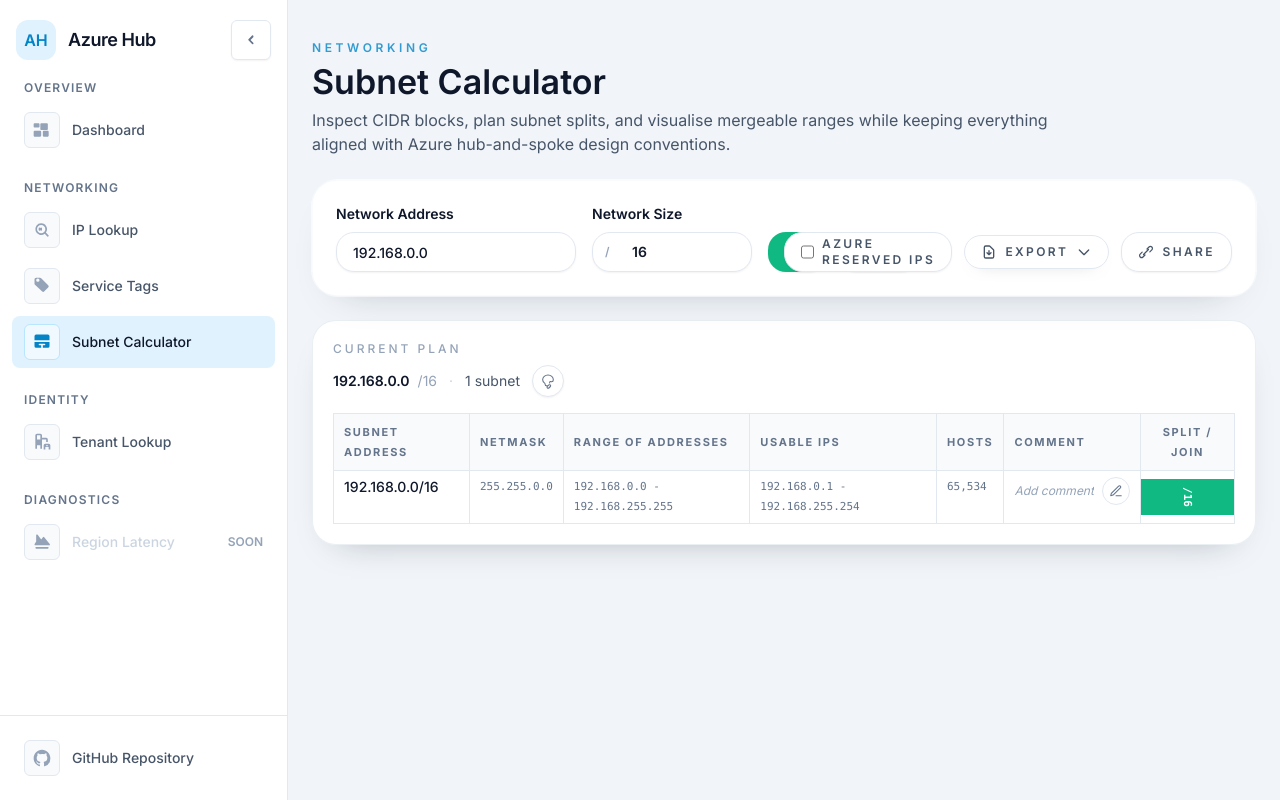
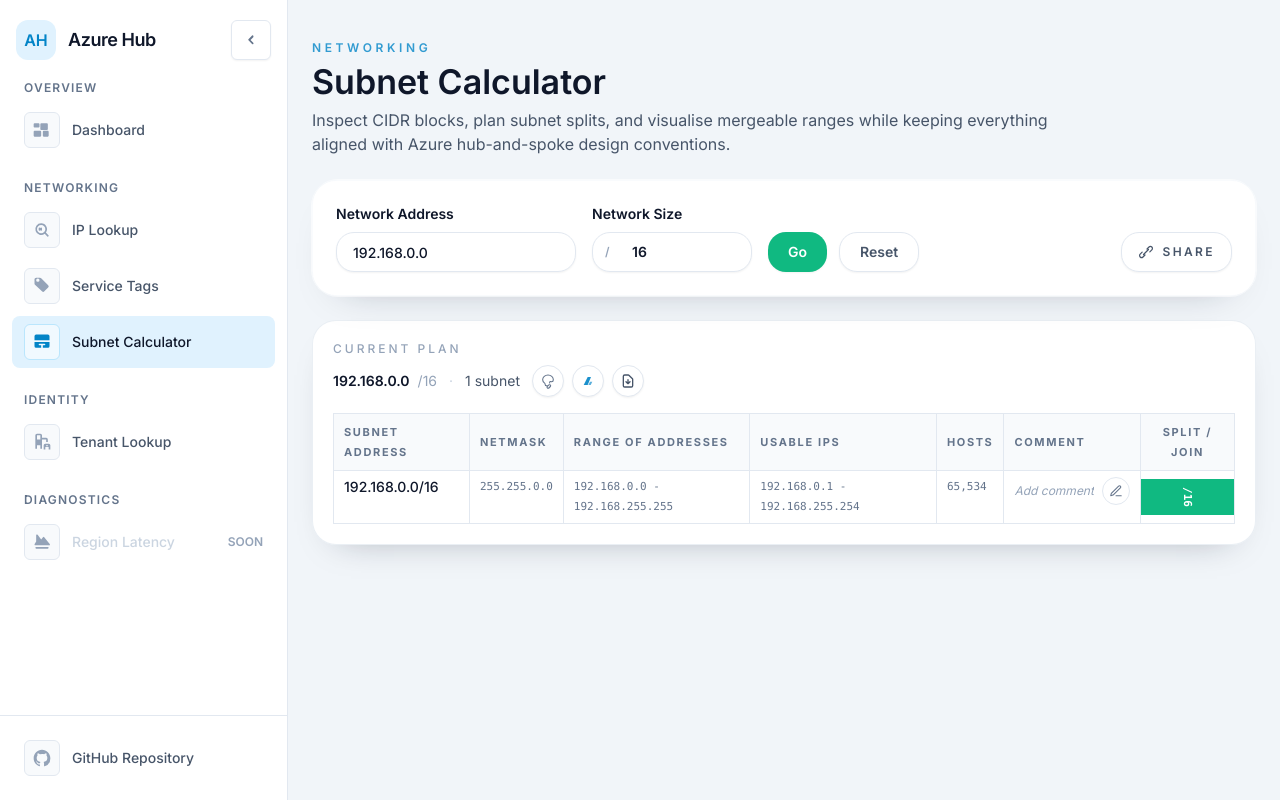
Before and after one commit to endgor/azure-ip-lookup, a Next.js app: page /tools/subnet-calculator in a window 1280 px wide. Built offline with nearby package versions, Linux system fonts and the light colour scheme.

Commit message:
Reposition subnet toolbar controls

```diff
--- a/src/components/SubnetExportButton.tsx
+++ b/src/components/SubnetExportButton.tsx
@@ -9,6 +9,7 @@
   rowColors: Record<string, string>;
   rowComments: Record<string, string>;
   disabled?: boolean;
+  variant?: 'default' | 'icon';
 }
 
 export default function SubnetExportButton({
@@ -18,7 +19,8 @@
   basePrefix,
   rowColors,
   rowComments,
-  disabled = false
+  disabled = false,
+  variant = 'default'
 }: SubnetExportButtonProps) {
   const [isOpen, setIsOpen] = useState(false);
   const [isExporting, setIsExporting] = useState(false);
@@ -71,26 +73,44 @@
   };
 
   if (disabled || leaves.length === 0) {
-    return null;
+   return null;
   }
+
+  const isIconVariant = variant === 'icon';
+  const triggerClasses = isIconVariant
+    ? `inline-flex h-8 w-8 items-center justify-center rounded-full border ${
+        isOpen ? 'border-sky-300 text-sky-600' : 'border-slate-200 text-slate-600 hover:border-sky-200'
+      } bg-white shadow-sm transition focus:outline-none focus:ring-2 focus:ring-sky-200 disabled:cursor-not-allowed disabled:opacity-60`
+    : 'inline-flex items-center justify-center gap-2 rounded-[18px] border border-slate-200 bg-white px-4 py-2 text-xs font-semibold uppercase tracking-[0.2em] text-slate-600 shadow-[0_6px_18px_-15px_rgba(15,23,42,0.55)] transition hover:border-sky-200 hover:text-sky-700 focus:outline-none focus:ring-2 focus:ring-sky-200 focus:ring-offset-2 focus:ring-offset-white disabled:cursor-not-allowed disabled:opacity-70';
 
   return (
     <div className="relative inline-block text-left" ref={dropdownRef}>
       <button
         type="button"
-        className="inline-flex items-center justify-center gap-2 rounded-[18px] border border-slate-200 bg-white px-4 py-2 text-xs font-semibold uppercase tracking-[0.2em] text-slate-600 shadow-[0_6px_18px_-15px_rgba(15,23,42,0.55)] transition hover:border-sky-200 hover:text-sky-700 focus:outline-none focus:ring-2 focus:ring-sky-200 focus:ring-offset-2 focus:ring-offset-white disabled:cursor-not-allowed disabled:opacity-70"
+        className={triggerClasses}
         onClick={() => setIsOpen((current) => !current)}
         aria-expanded={isOpen}
         aria-haspopup="true"
         disabled={isExporting}
+        title={isIconVariant ? 'Export subnet plan' : undefined}
       >
-        <svg className="h-4 w-4" fill="none" stroke="currentColor" viewBox="0 0 24 24" aria-hidden>
+        <svg
+          className={isIconVariant ? 'h-4 w-4' : 'h-4 w-4'}
+          fill="none"
+          stroke="currentColor"
+          viewBox="0 0 24 24"
+          aria-hidden
+        >
           <path strokeLinecap="round" strokeLinejoin="round" strokeWidth={2} d="M12 10v6m0 0l-3-3m3 3l3-3m2 8H7a2 2 0 01-2-2V5a2 2 0 012-2h5.586a1 1 0 01.707.293l5.414 5.414a1 1 0 01.293.707V19a2 2 0 01-2 2z" />
         </svg>
-        Export
-        <svg className="h-4 w-4 transition-transform" fill="none" stroke="currentColor" viewBox="0 0 24 24" aria-hidden>
-          <path strokeLinecap="round" strokeLinejoin="round" strokeWidth={2} d={isOpen ? 'M5 15l7-7 7 7' : 'M19 9l-7 7-7-7'} />
-        </svg>
+        {!isIconVariant && (
+          <>
+            Export
+            <svg className="h-4 w-4 transition-transform" fill="none" stroke="currentColor" viewBox="0 0 24 24" aria-hidden>
+              <path strokeLinecap="round" strokeLinejoin="round" strokeWidth={2} d={isOpen ? 'M5 15l7-7 7 7' : 'M19 9l-7 7-7-7'} />
+            </svg>
+          </>
+        )}
       </button>
 
       {isOpen && (
--- a/src/pages/tools/subnet-calculator.tsx
+++ b/src/pages/tools/subnet-calculator.tsx
@@ -94,6 +94,8 @@
   const shareTimerRef = useRef<NodeJS.Timeout | null>(null);
   const [isGeneratingShare, setIsGeneratingShare] = useState(false);
   const [shareStatus, setShareStatus] = useState<'idle' | 'copied' | 'error'>('idle');
+  const [isAzureMenuOpen, setIsAzureMenuOpen] = useState(false);
+  const azureMenuRef = useRef<HTMLDivElement | null>(null);
 
   const leaves = useMemo(() => collectLeaves(state.tree, state.rootId), [state.tree, state.rootId]);
   const maxDepth = useMemo(() => leaves.reduce((maximum, leaf) => Math.max(maximum, leaf.depth), 0), [leaves]);
@@ -119,6 +121,26 @@
       }
     };
   }, []);
+
+  useEffect(() => {
+    if (!isAzureMenuOpen) {
+      return;
+    }
+
+    function handleClick(event: MouseEvent) {
+      if (!azureMenuRef.current) {
+        return;
+      }
+      if (!azureMenuRef.current.contains(event.target as Node)) {
+        setIsAzureMenuOpen(false);
+      }
+    }
+
+    document.addEventListener('mousedown', handleClick);
+    return () => {
+      document.removeEventListener('mousedown', handleClick);
+    };
+  }, [isAzureMenuOpen]);
 
   useEffect(() => {
     if (!router.isReady || hasRestoredShare) {
@@ -597,23 +619,6 @@
             </div>
 
             <div className="flex items-center gap-3 sm:col-start-4 sm:justify-self-end">
-              <label className="inline-flex h-10 items-center gap-2 rounded-[18px] border border-slate-200 bg-white px-4 text-xs font-semibold uppercase tracking-[0.2em] text-slate-600 shadow-sm transition hover:border-slate-300 focus-within:border-sky-300 focus-within:ring-2 focus-within:ring-sky-200">
-                <input
-                  type="checkbox"
-                  checked={useAzureReservations}
-                  onChange={(event) => setUseAzureReservations(event.target.checked)}
-                  className="h-4 w-4 rounded border-slate-300 text-sky-600 focus:ring-sky-500"
-                />
-                <span>Azure Reserved IPs</span>
-              </label>
-              <SubnetExportButton
-                leaves={leaves}
-                useAzureReservations={useAzureReservations}
-                baseNetwork={state.baseNetwork}
-                basePrefix={state.basePrefix}
-                rowColors={rowColors}
-                rowComments={rowComments}
-              />
               <button
                 type="button"
                 onClick={handleShare}
@@ -655,6 +660,7 @@
                 </div>
 
                 <div className="flex flex-wrap items-center gap-2">
+                  <div className="flex items-center gap-2">
                     <button
                       type="button"
                       onClick={() => setIsColorModeActive((current) => !current)}
@@ -713,6 +719,57 @@
                         </span>
                       </>
                     )}
+                  </div>
+
+                  <div className="flex items-center gap-2">
+                    <div className="relative" ref={azureMenuRef}>
+                      {isAzureMenuOpen ? (
+                        <div className="flex items-center gap-2 rounded-[18px] border border-slate-200 bg-white px-3 py-1.5 text-xs font-semibold uppercase tracking-[0.2em] text-slate-600 shadow-sm">
+                          <label className="flex items-center gap-2">
+                            <input
+                              type="checkbox"
+                              checked={useAzureReservations}
+                              onChange={(event) => setUseAzureReservations(event.target.checked)}
+                              className="h-4 w-4 rounded border-slate-300 text-sky-600 focus:ring-sky-500"
+                            />
+                            <span className="whitespace-nowrap text-[10px] font-semibold tracking-[0.25em] text-slate-600">
+                              Use Azure Reserved IPs
+                            </span>
+                          </label>
+                          <button
+                            type="button"
+                            onClick={() => setIsAzureMenuOpen(false)}
+                            className="inline-flex h-6 w-6 items-center justify-center rounded-full border border-slate-200 text-slate-400 transition hover:border-slate-300 hover:text-slate-600 focus:outline-none focus:ring-2 focus:ring-slate-200"
+                            aria-label="Collapse Azure Reserved IPs toggle"
+                          >
+                            ×
+                          </button>
+                        </div>
+                      ) : (
+                        <button
+                          type="button"
+                          onClick={() => setIsAzureMenuOpen(true)}
+                          className="inline-flex h-8 w-8 items-center justify-center rounded-full border border-slate-200 bg-white text-sky-600 shadow-sm transition hover:border-sky-300 focus:outline-none focus:ring-2 focus:ring-sky-200"
+                          title="Azure Reserved IPs"
+                        >
+                          <svg className="h-4 w-4" viewBox="0 0 24 24" fill="currentColor" aria-hidden>
+                            <path d="M5.5 18L11.5 6h5L11.5 18h-6z" opacity="0.9" />
+                            <path d="M12.5 18l2.5-5h3.5l-2.5 5H12.5z" opacity="0.65" />
+                          </svg>
+                        </button>
+                      )}
+                    </div>
+
+                    <SubnetExportButton
+                      leaves={leaves}
+                      useAzureReservations={useAzureReservations}
+                      baseNetwork={state.baseNetwork}
+                      basePrefix={state.basePrefix}
+                      rowColors={rowColors}
+                      rowComments={rowComments}
+                      variant="icon"
+                    />
+                  </div>
                 </div>
               </div>
             </div>
@@ -945,6 +1002,7 @@
                         className="border border-slate-200 px-2.5 py-1.5 align-top text-xs text-slate-500"
                         data-skip-color
                         onClick={(event) => event.stopPropagation()}
+                        style={highlightStyle}
                       >
                         {isEditingComment ? (
                           <form
```
Lines whose indentation alone changed are shown as unchanged.
